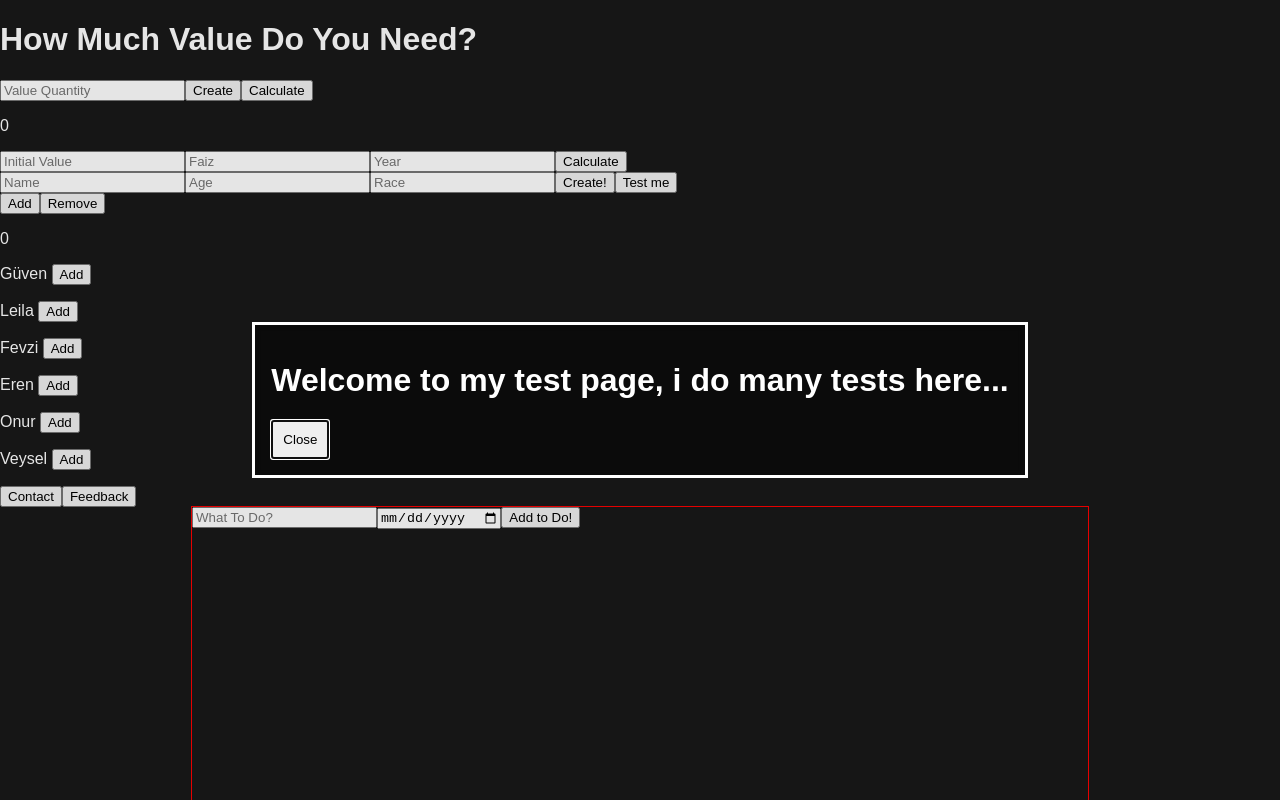
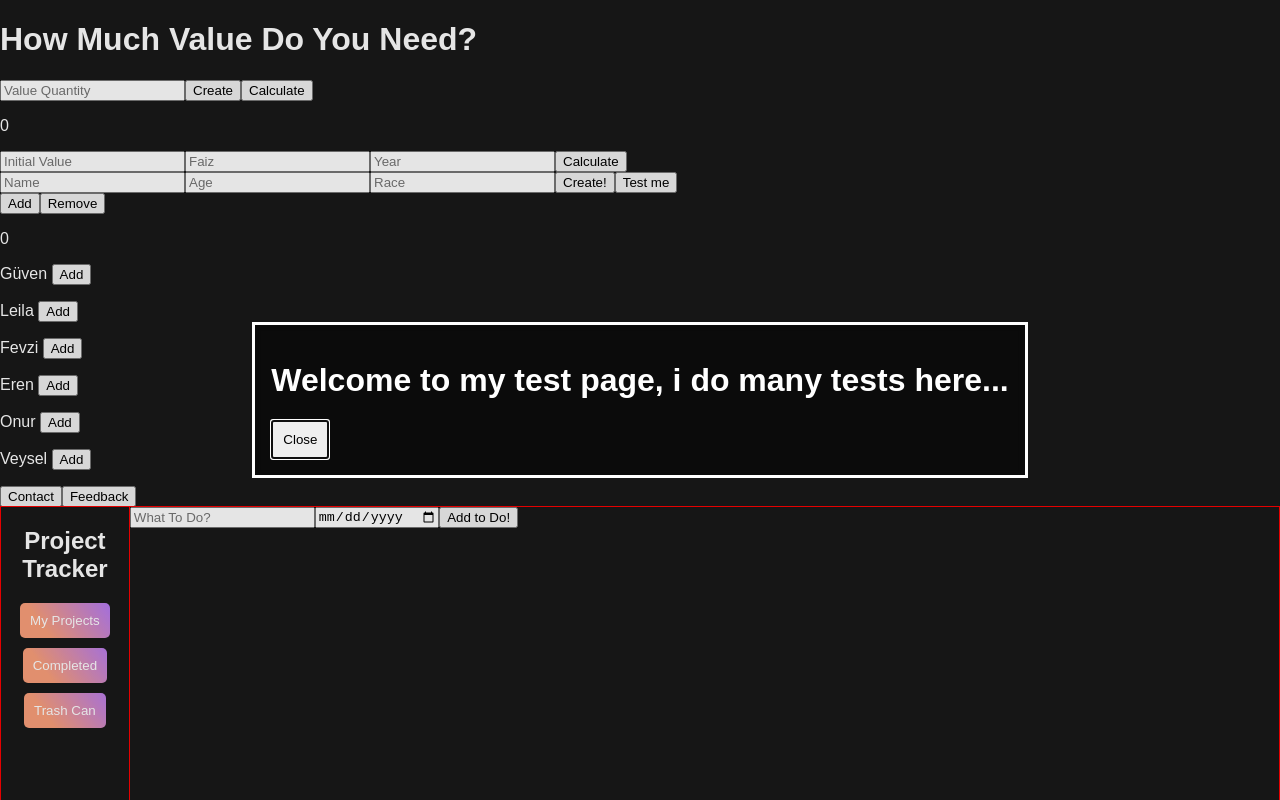
Before and after one commit to guvenfazli/To-Do-List-w-React, a React (Create React App) app in the folder theater/: page / in a window 1280 px wide. Shown: the top 800 px of the page. Built offline with nearby package versions, Linux system fonts and the light colour scheme; a web font is replaced by a local one.

Commit message:
style added

```diff
--- a/theater/src/App.css
+++ b/theater/src/App.css
@@ -32,6 +32,7 @@ body button{
 }
 
 
+/* TO DO */
 
 .to-do{
   width: 100%;
@@ -41,8 +42,37 @@ body button{
   justify-content: center;
 }
 
+.to-do nav{
+  width: 10%;
+  border-right: 1px solid red;
+  height: 100%;
+  display: flex;
+  flex-direction: column;
+  align-items: center;
+  text-align: center;
+}
+
+.to-do nav button{
+  padding: 10px;
+  margin-bottom: 10px;
+  border-radius: 5px;
+  border: none;
+  background-image: linear-gradient(.15turn,#FA9F7A 25px, #B37AFA 95px);
+  color: white;
+  transition: 1s;
+}
+
+.to-do nav button:hover{
+  background-image: linear-gradient(.15turn,#7AFAE6 25px, #FAF77A 95px);
+  color: #B37AFA;
+}
+
 .to-do-section{
-  width: 70%;
+  display: flex;
+  flex-direction: row;
+  justify-content: start;
+  align-items: start;
+  width: 100%;
   height: 100%;
   border: 1px solid red;
 }
--- a/theater/src/App.jsx
+++ b/theater/src/App.jsx
@@ -331,7 +331,21 @@ function App() {
 
             <div className='to-do'>
 
+
+
+
+
               <div className='to-do-section'>
+
+                <nav>
+                  <h2>Project Tracker</h2>
+                  <button>My Projects</button>
+                  <button>Completed</button>
+                  <button>Trash Can</button>
+
+                </nav>
+
+
                 <input type="text" placeholder='What To Do?' onChange={testList} ref={toDoRef} />
                 <input type="date" placeholder='Date' onChange={testList} ref={toDoDate} />
                 <button onClick={addToData}>Add to Do!</button>
@@ -349,7 +363,7 @@ function App() {
             </div>
 
             <div  className='done-list'>
-              {doneList.map((row) => <p>{row.work}</p>)}
+              {doneList.map((row) => <p key={row.work}>{row.work}</p>)}
             </div>
 
 
```
